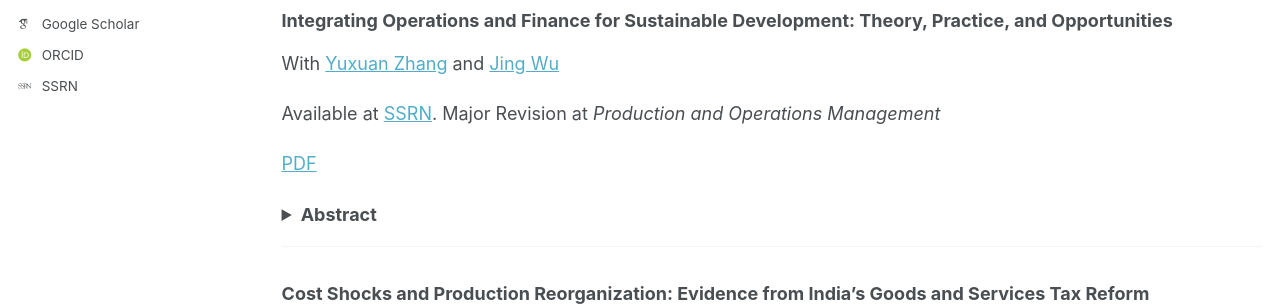
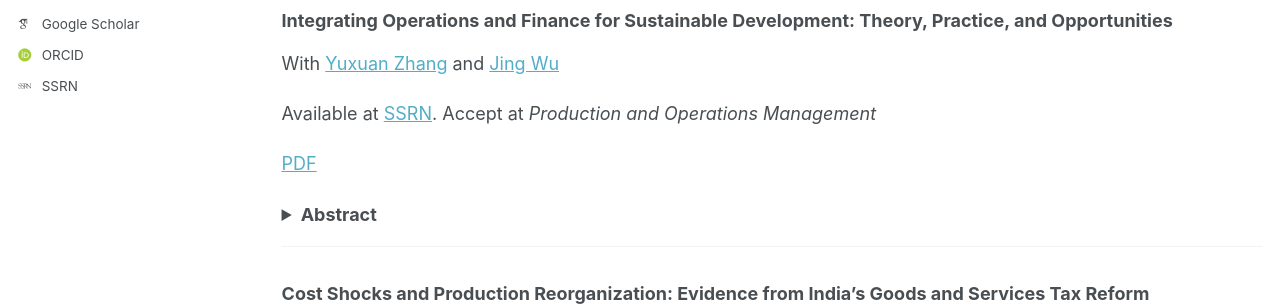
Before and after one commit to peng-boya/peng-boya.github.io, a Jekyll site: the page built from _pages/publications.md, in a window 1280 px wide and 1229 px high. Shown: the part 500-806 px from the top of the window. Built offline with Jekyll 4.4.1, drawn with Linux system fonts in a browser that asks for light colours; some web fonts are replaced; a script bundle is joined from its source files by our own code; library files that are not in the unit come from our copies.

Commit message:
Update publications.md

```diff
--- a/_pages/publications.md
+++ b/_pages/publications.md
@@ -30,7 +30,7 @@ Available at [SSRN](https://papers.ssrn.com/sol3/papers.cfm?abstract_id=4787687)
 
 With [Yuxuan Zhang](https://it.uibe.edu.cn/szdw/xxglx/203b120b42ef4c43905a9885115d6ab0.htm) and [Jing Wu](https://www.jingwulab.org/)
 
-Available at [SSRN](https://papers.ssrn.com/sol3/papers.cfm?abstract_id=5236382). Major Revision at *Production and Operations Management*
+Available at [SSRN](https://papers.ssrn.com/sol3/papers.cfm?abstract_id=5236382). Accept at *Production and Operations Management*
 
 [PDF](/files/poms_chris.pdf)
 
```
